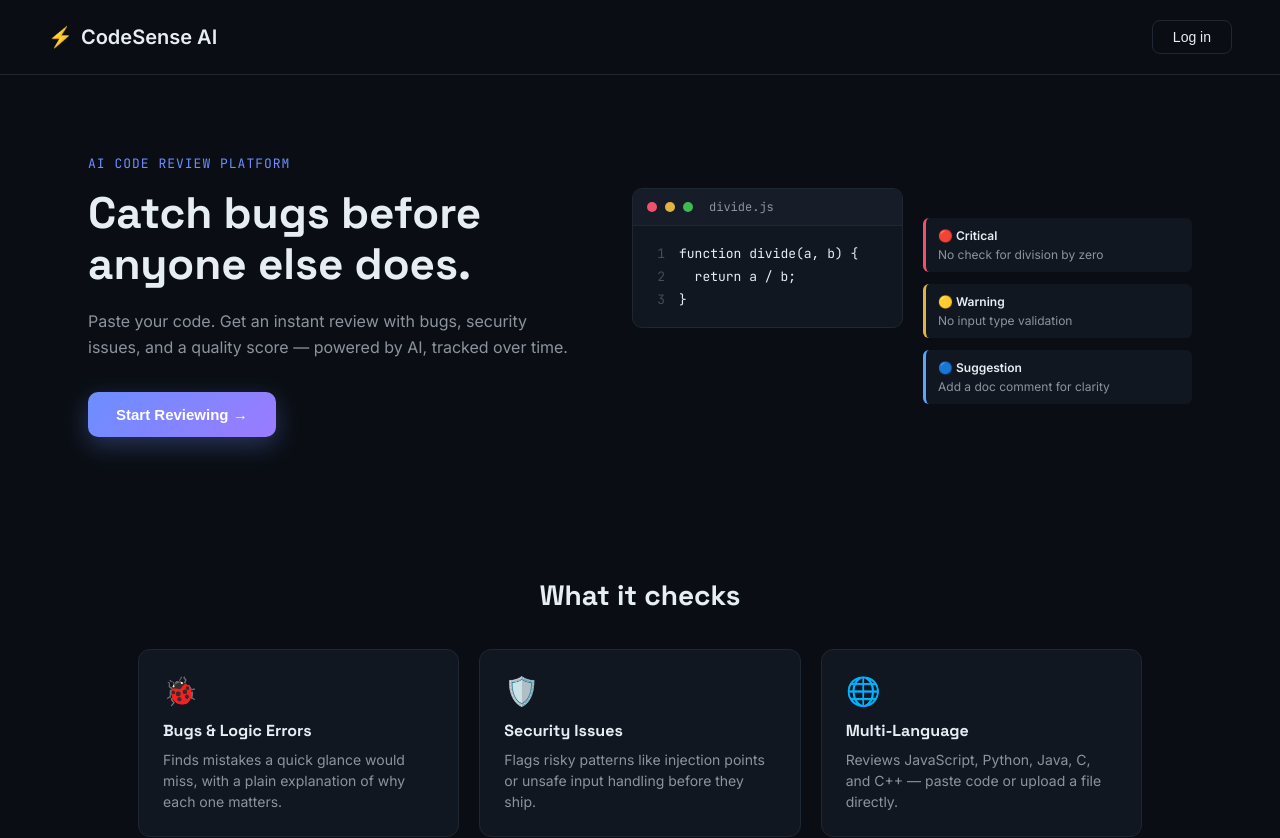
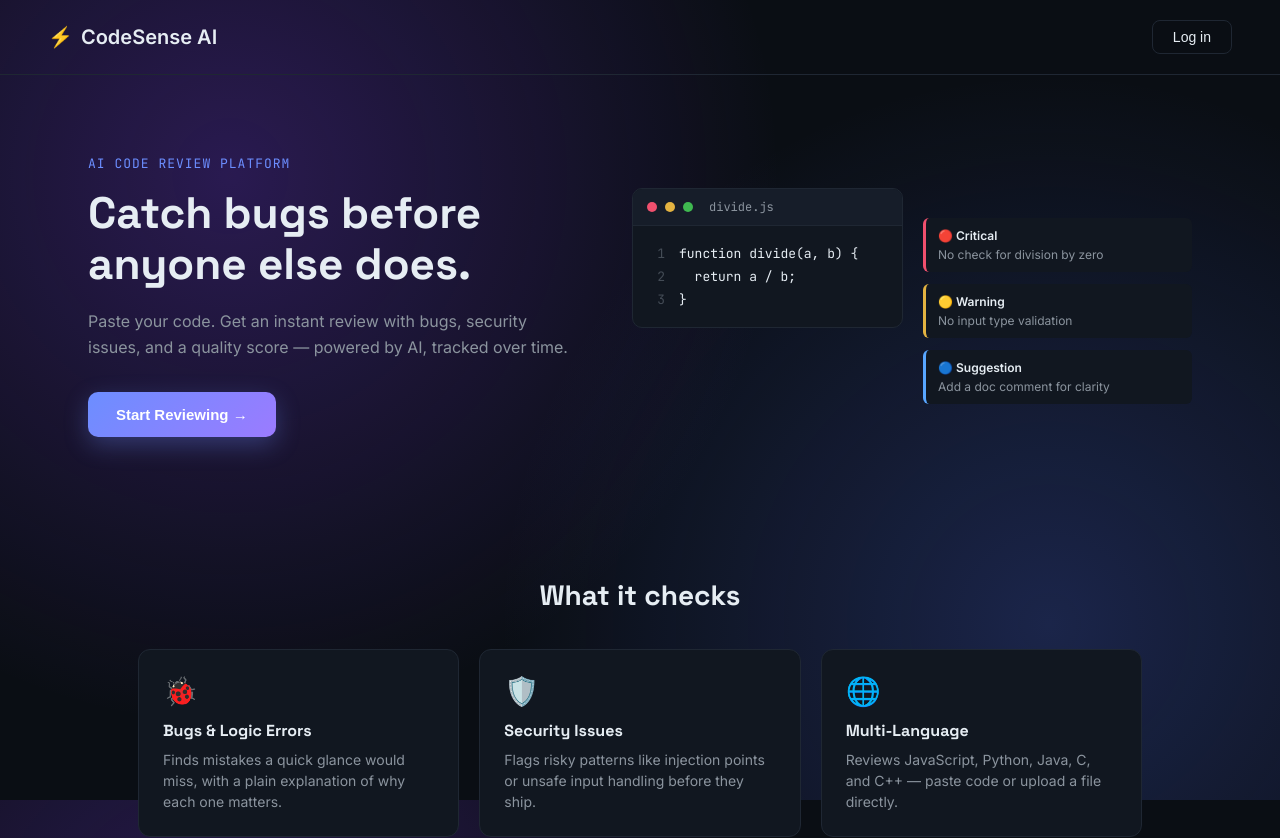
Before and after one commit to Subha-777/CodeSense-AI, a React (Vite) app in the folder frontend/: page / in a window 1280 px wide. Shown: the top 838 px of the page. Built offline with nearby package versions, Linux system fonts and the light colour scheme; no server answers.

Commit message:
Home page design

```diff
--- a/frontend/src/pages/Landing.css
+++ b/frontend/src/pages/Landing.css
@@ -348,24 +348,25 @@
     font-size: 32px;
   }
 }
+.landing {
+  --bg: #0a0e14;
+  --surface: #111720;
+  --surface-2: #161d29;
+  --border: #1f2733;
+  --text: #e6edf3;
+  --text-dim: #8b949e;
+  --accent: #6c8eff;
+  --accent-2: #9b7bff;
+  --critical: #f0506e;
+  --warning: #e3b341;
+  --suggestion: #58a6ff;
 
-.app {
-  width: 100%;
-  min-height: 100%;
-  display: flex;
-  flex-direction: column;
-  color: #e6edf3;
-  transition: all 0.3s ease;
   background:
     radial-gradient(circle at 18% 22%, rgba(124, 58, 237, 0.28), transparent 45%),
     radial-gradient(circle at 82% 78%, rgba(79, 109, 245, 0.24), transparent 45%),
-    #05070f;
+    var(--bg);
+  background-attachment: fixed;
+  color: var(--text);
+  font-family: 'Inter', sans-serif;
+  min-height: 100vh;
 }
-
-.app.light {
-  color: #333;
-  background:
-    radial-gradient(circle at 18% 22%, rgba(124, 58, 237, 0.10), transparent 45%),
-    radial-gradient(circle at 82% 78%, rgba(79, 109, 245, 0.08), transparent 45%),
-    #f6f8fa;
-}
```
